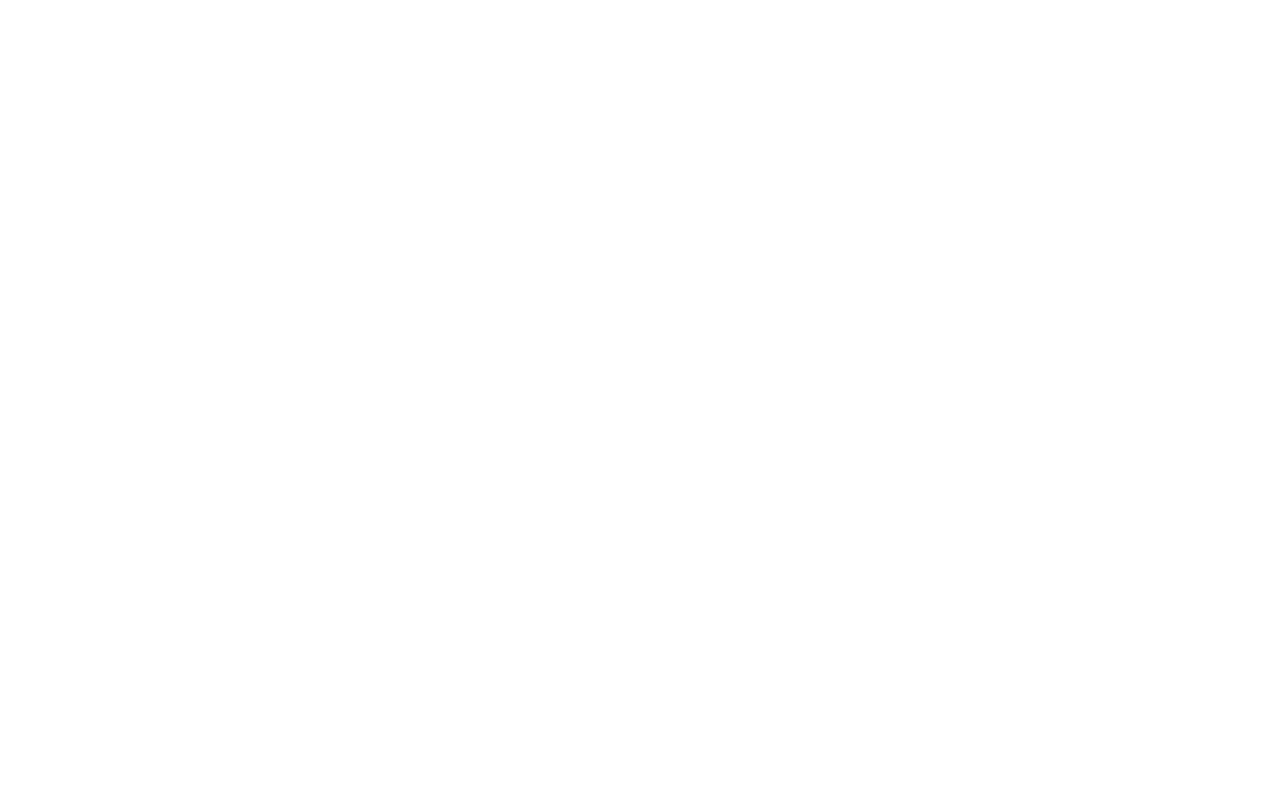
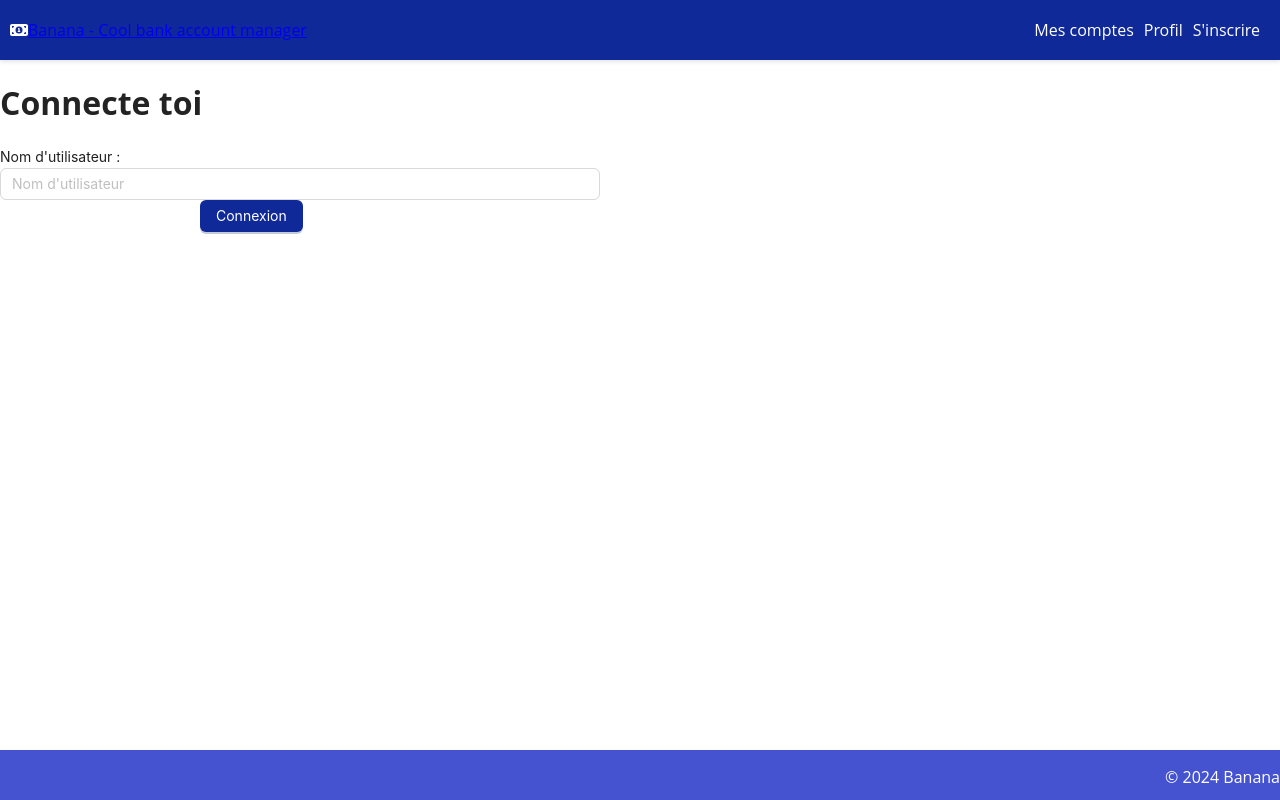
Before and after one commit to Cyphle/banana-front, a React (Vite) app: page /login in a window 1280 px wide. Before the commit this address had no page. Built offline with nearby package versions, Linux system fonts and the light colour scheme.

Commit message:
login page

```diff
--- a/src/Routes.tsx
+++ b/src/Routes.tsx
@@ -6,6 +6,7 @@ import Main, { appLoader } from './main.tsx';
 import { Home } from './pages/home/Home.tsx';
 import { AccountPage, accountParamsLoader } from './pages/account/Account.tsx';
 import { Registration } from './pages/registration/Registration.tsx';
+import { Login } from './pages/login/Login.tsx';
 
 const ROUTES = [
   {
@@ -34,6 +35,10 @@ const ROUTES = [
           {
             path: 'registration',
             element: <Registration/>,
+          },
+          {
+            path: 'login',
+            element: <Login/>,
           }
         ]
       }
--- /dev/null
+++ b/src/pages/login/Login.tsx
@@ -0,0 +1,77 @@
+import { useNavigate } from 'react-router';
+import { formOptions, useForm } from '@tanstack/react-form';
+import { Button, Form, Input } from 'antd';
+import { LoginRequest } from '../../stores/login/login.types.ts';
+import { useLogin } from '../../stores/login/login.commands.ts';
+
+export const Login = () => {
+  const navigate = useNavigate();
+
+  const onLoginError = (_: string) => {
+    // TODO do something
+  };
+
+  const onLoginSuccess = () => {
+    // TODO setup user context here
+    navigate(`/`);
+  };
+
+  const {
+    mutate: loginMutation,
+    isPending: loginIsPending,
+  } = useLogin(onLoginError, onLoginSuccess);
+
+  const options = formOptions<LoginRequest>({
+    defaultValues: {
+      username: '',
+      password: 'passpass'
+    },
+  });
+
+  const form = useForm({
+    ...options,
+    onSubmit: async ({ value }) => {
+      loginMutation({
+        username: value.username,
+        password: value.password,
+      });
+    },
+  });
+
+  return (
+    <div className="login-page">
+      <h1>Connecte toi</h1>
+
+      <Form
+        labelCol={ { span: 8 } }
+        wrapperCol={ { span: 16 } }
+        style={ { maxWidth: 600 } }
+        onFinish={ () => {
+          form.handleSubmit();
+        } }
+      >
+        <form.Field
+          name="username"
+          children={ (field) => (
+            <>
+              <label htmlFor={ field.name }>Nom d'utilisateur :</label>
+              <Input
+                data-testid="username-input"
+                value={ field.state.value }
+                onBlur={ field.handleBlur }
+                onChange={ (e: any) => field.handleChange(e.target.value) }
+                disabled={loginIsPending}
+                placeholder="Nom d'utilisateur"/>
+            </>
+          ) }
+        />
+
+        <Form.Item wrapperCol={ { offset: 8, span: 16 } }>
+          <Button type="primary" htmlType="submit">
+            Connexion
+          </Button>
+        </Form.Item>
+      </Form>
+    </div>
+  );
+}
--- a/src/pages/registration/Registration.tsx
+++ b/src/pages/registration/Registration.tsx
@@ -1,6 +1,6 @@
 import './Registration.scss';
 import { formOptions, useForm } from '@tanstack/react-form';
-import { Profile } from '../../stores/profile/profile.types.ts';
+import { CreateProfileRequest } from '../../stores/profile/profile.types.ts';
 import { Button, Form, Input } from 'antd';
 import { useCreateProfile } from '../../stores/profile/profile.commands.ts';
 import { useNavigate } from 'react-router';
@@ -22,7 +22,7 @@ export const Registration = () => {
     isPending: createProfileIsPending,
   } = useCreateProfile(onCreateProfileError, onCreateProfileSuccess);
 
-  const options = formOptions<Profile>({
+  const options = formOptions<CreateProfileRequest>({
     defaultValues: {
       username: '',
       email: '',
```
Also changed, not shown: src/pages/login/Login.scss (added), 1 other file (tests, documents, lock files or other folders).
